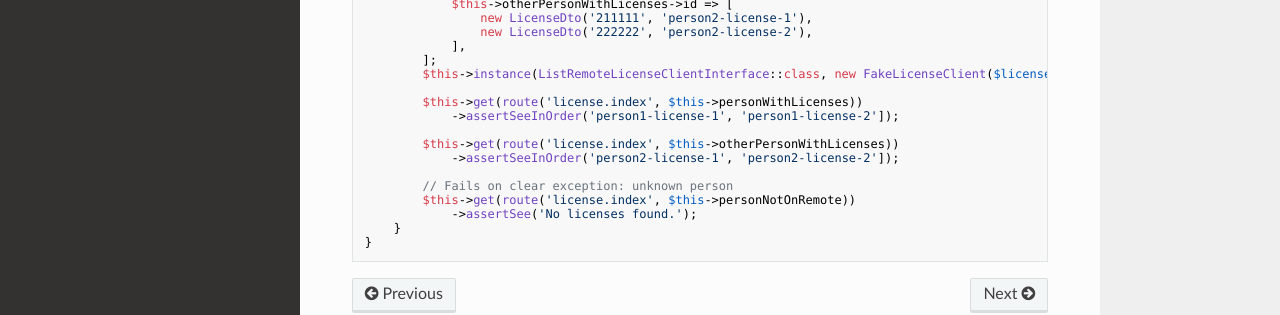
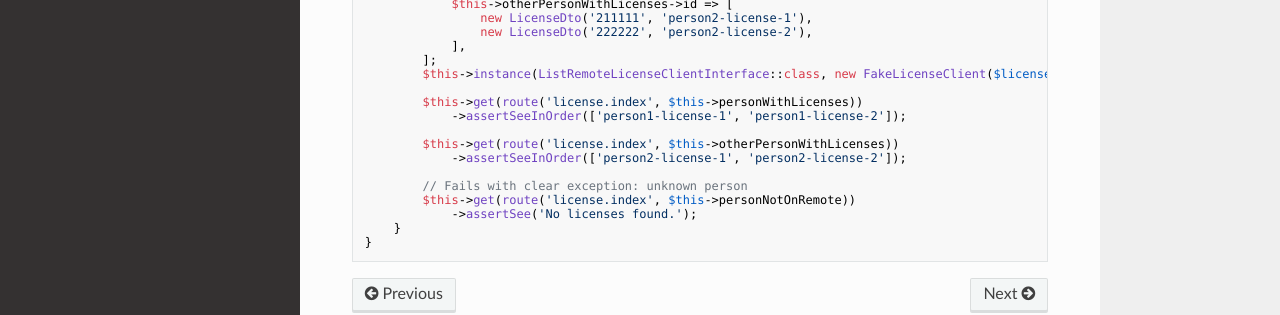
Before and after one commit to jaspermutsaerts-paqt/adaptable-code, an MkDocs documentation site: the page built from docs/testing/fakes-in-memory.md, in a window 1280 px wide and 1054 px high. Shown: the part 647-962 px from the top of the window. Built offline with MkDocs 1.6.1, drawn with Linux system fonts in a browser that asks for light colours; nearby versions of some CDN libraries.

Commit message:
Tnx Jacco

```diff
--- a/docs/testing/fakes-in-memory.md
+++ b/docs/testing/fakes-in-memory.md
@@ -43,12 +43,12 @@ class RemotePersonControllerTest extends TestCase {
         $this->instance(ListRemoteLicenseClientInterface::class, new FakeLicenseClient($licenses));
 
         $this->get(route('license.index', $this->personWithLicenses))
-            ->assertSeeInOrder('person1-license-1', 'person1-license-2']);
+            ->assertSeeInOrder(['person1-license-1', 'person1-license-2']);
 
         $this->get(route('license.index', $this->otherPersonWithLicenses))
-            ->assertSeeInOrder('person2-license-1', 'person2-license-2']);
+            ->assertSeeInOrder(['person2-license-1', 'person2-license-2']);
 
-        // Fails on clear exception: unknown person
+        // Fails with clear exception: unknown person
         $this->get(route('license.index', $this->personNotOnRemote))
             ->assertSee('No licenses found.');
     }
```
Also changed, not shown: docs/testing/fakes-database.md (+1 -1 lines), docs/testing/mocks-vs-fakes.md (+2 -2 lines).
